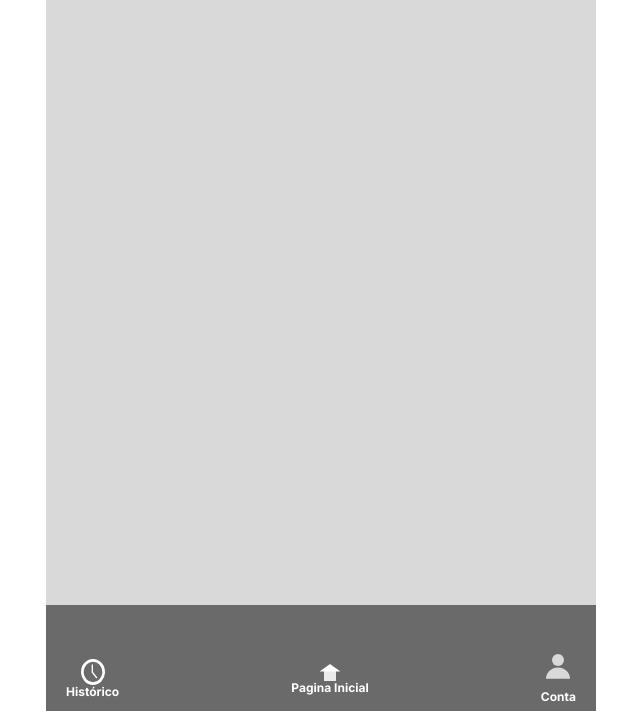
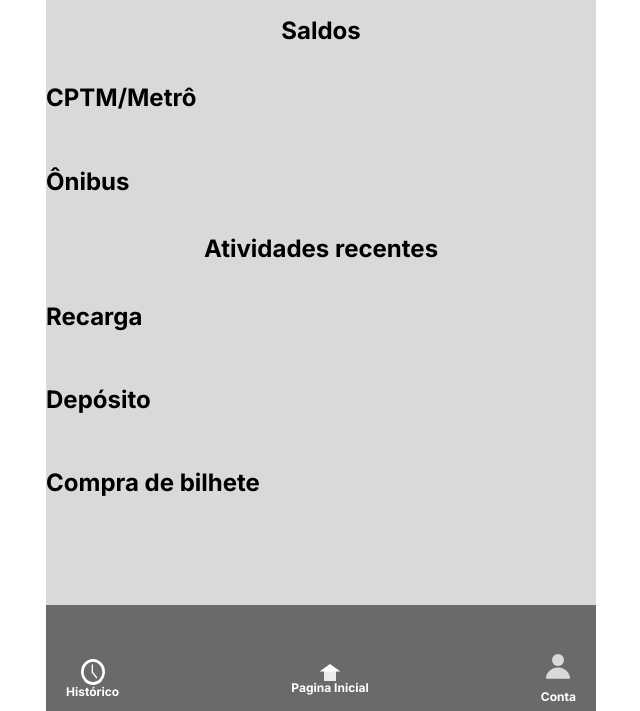
Before and after one commit to DiverbrasPaulinho/A3_UX_Entrega_3, a plain HTML site: page index.html in a window 1280 px wide. Shown: the part 89-800 px from the top of the page, without its empty margins (319-959 px from the left). Drawn offline with Linux system fonts and the light colour scheme.

Commit message:
feat: mais elementos na pag inicial

```diff
--- a/index.html
+++ b/index.html
@@ -28,7 +28,19 @@
                     <span>Pesquisar</span>
                 </article>
             </header>
-            <main></main>
+            <main>
+                <h2>Saldos</h2>
+                <div id="saldos">
+                    <h2>CPTM/Metrô</h2>
+                    <h2>Ônibus</h2>
+                </div>
+                <h2>Atividades recentes</h2>
+                <div id="atividades-recentes">
+                    <h2> Recarga </h2>
+                    <h2> Depósito </h2>
+                    <h2> Compra de bilhete </h2>
+                </div>
+            </main>
             <footer>
                 <article class="icon footer-icon">
                     <img src="./assets/relogio.svg" alt="Icone Histórico" />
--- a/style.css
+++ b/style.css
@@ -59,6 +59,24 @@ header > h1 {
     width: 1.5rem;
 }
 
+main > h2 {
+    text-align: center;
+}
+
+main > #saldos {
+    display: flex;
+    flex-direction: column;
+    justify-content: center;
+    gap: 1rem;
+}
+
+main > #atividades-recentes {
+    display: flex;
+    flex-direction: column;
+    justify-content: center;
+    gap: 1rem;
+}
+
 footer {
     background-color: #6a6a6a;
 }
```
